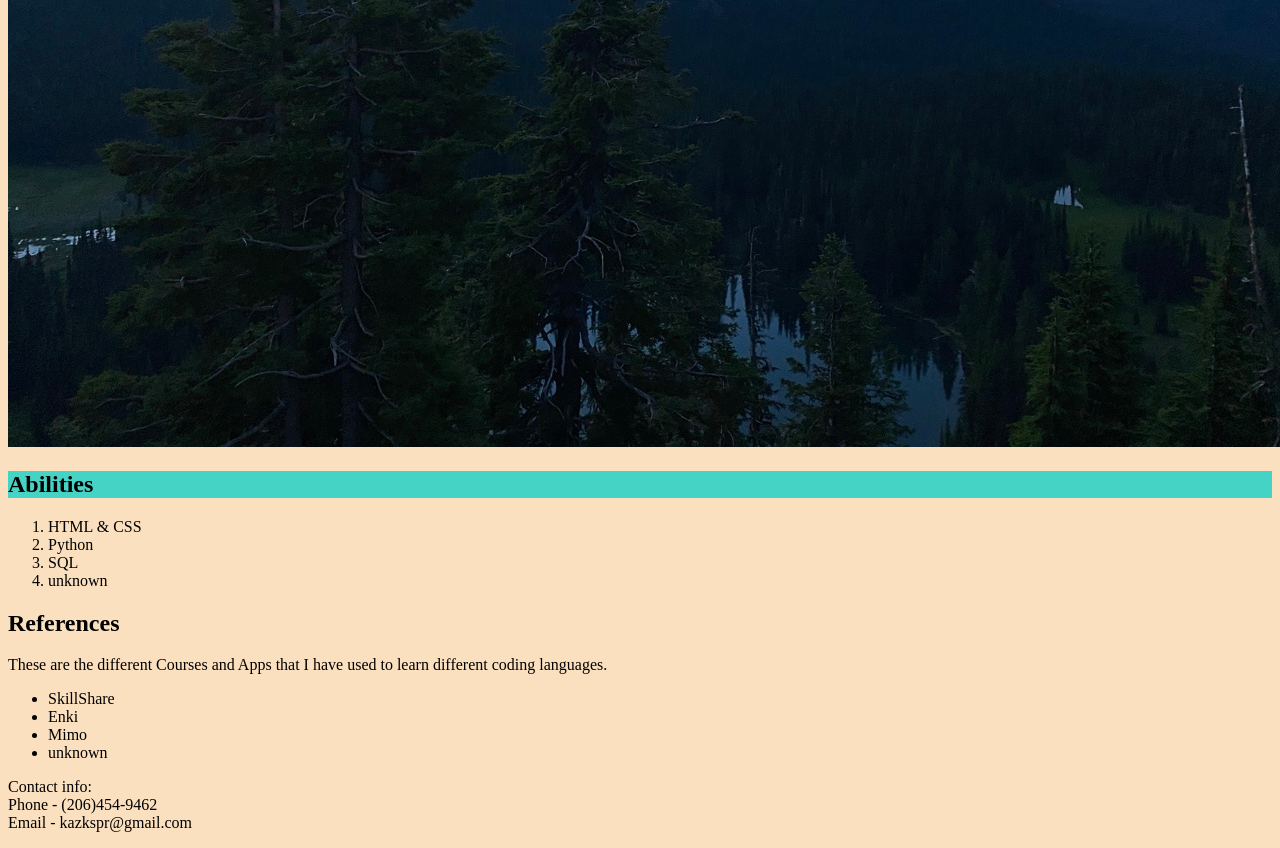
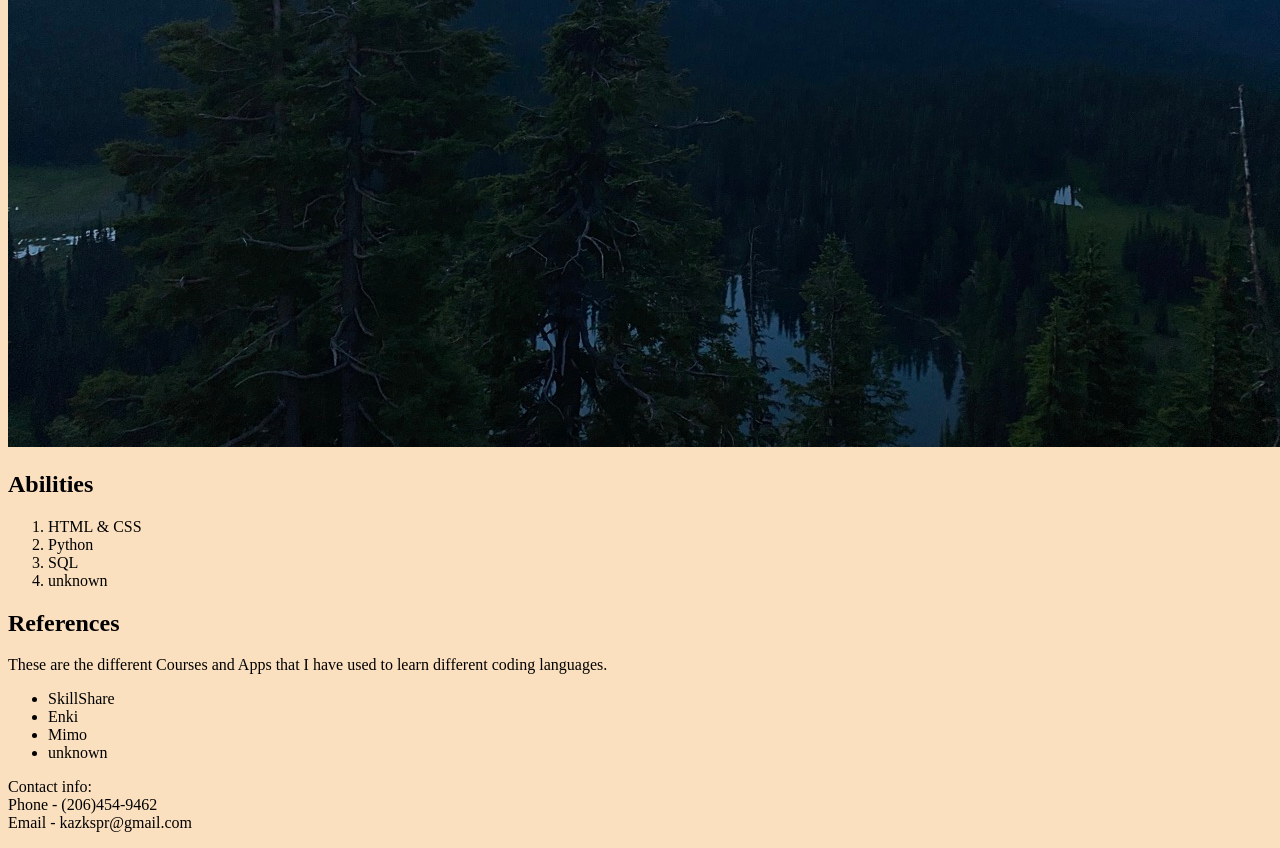
Before and after one commit to kzkspr/Profile_Page, a plain HTML site: page index.html in a window 1280 px wide. Shown: the part 1326-2174 px from the top of the page. Drawn offline with Linux system fonts and the light colour scheme.

Commit message:
update stylesheet

```diff
--- a/css/ProfilePage.css
+++ b/css/ProfilePage.css
@@ -1,6 +1,3 @@
 html{
 	background-color: #FBE0BF;
 }
-.programlanguage{
-	background-color: #44D3C4;
-}
--- a/index.html
+++ b/index.html
@@ -23,7 +23,7 @@
 
 		</p>
 		<!-- Programing Languages -->
-		<h2 class="programlanguage">
+		<h2>
 			Abilities
 		</h2>
 		<ol>
```
